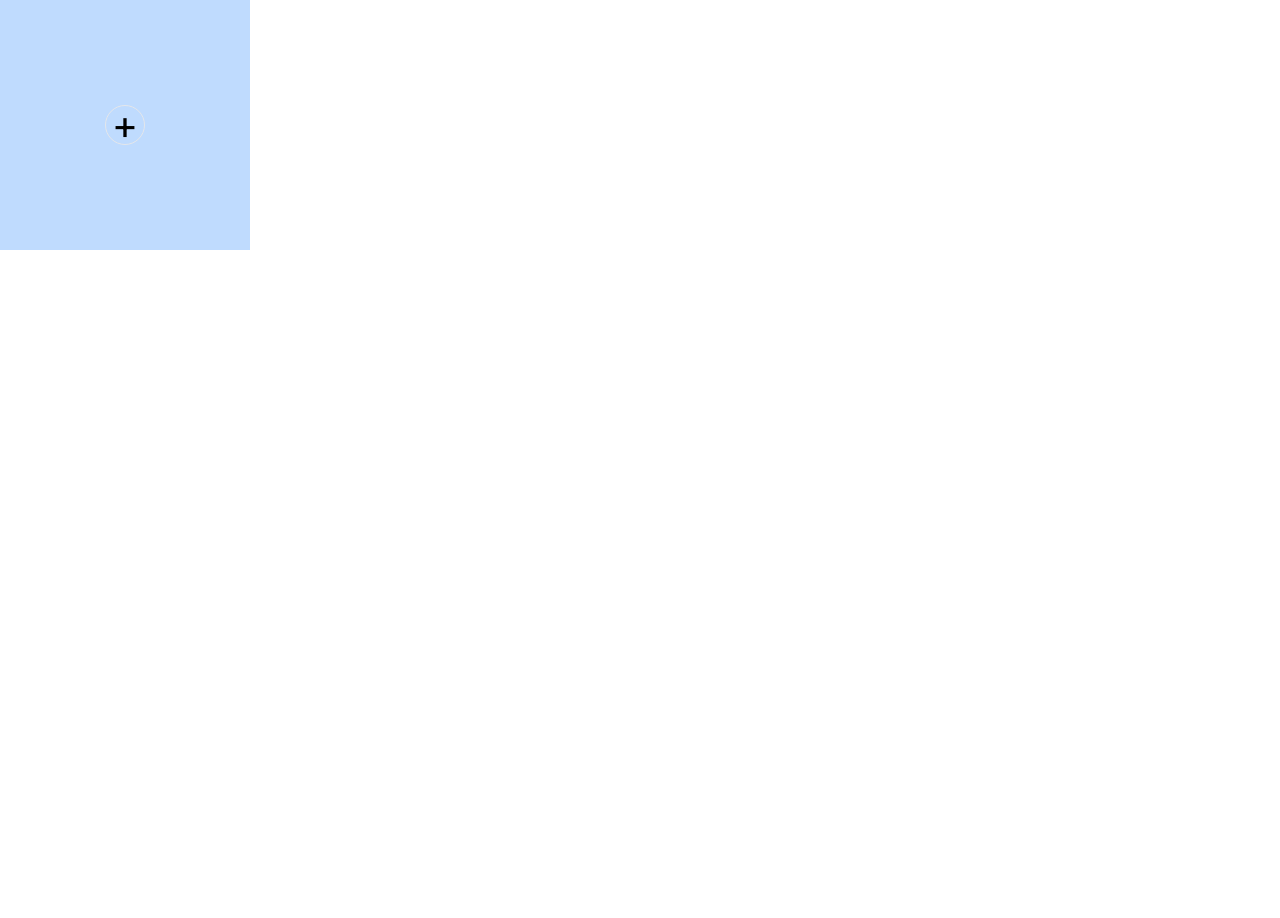
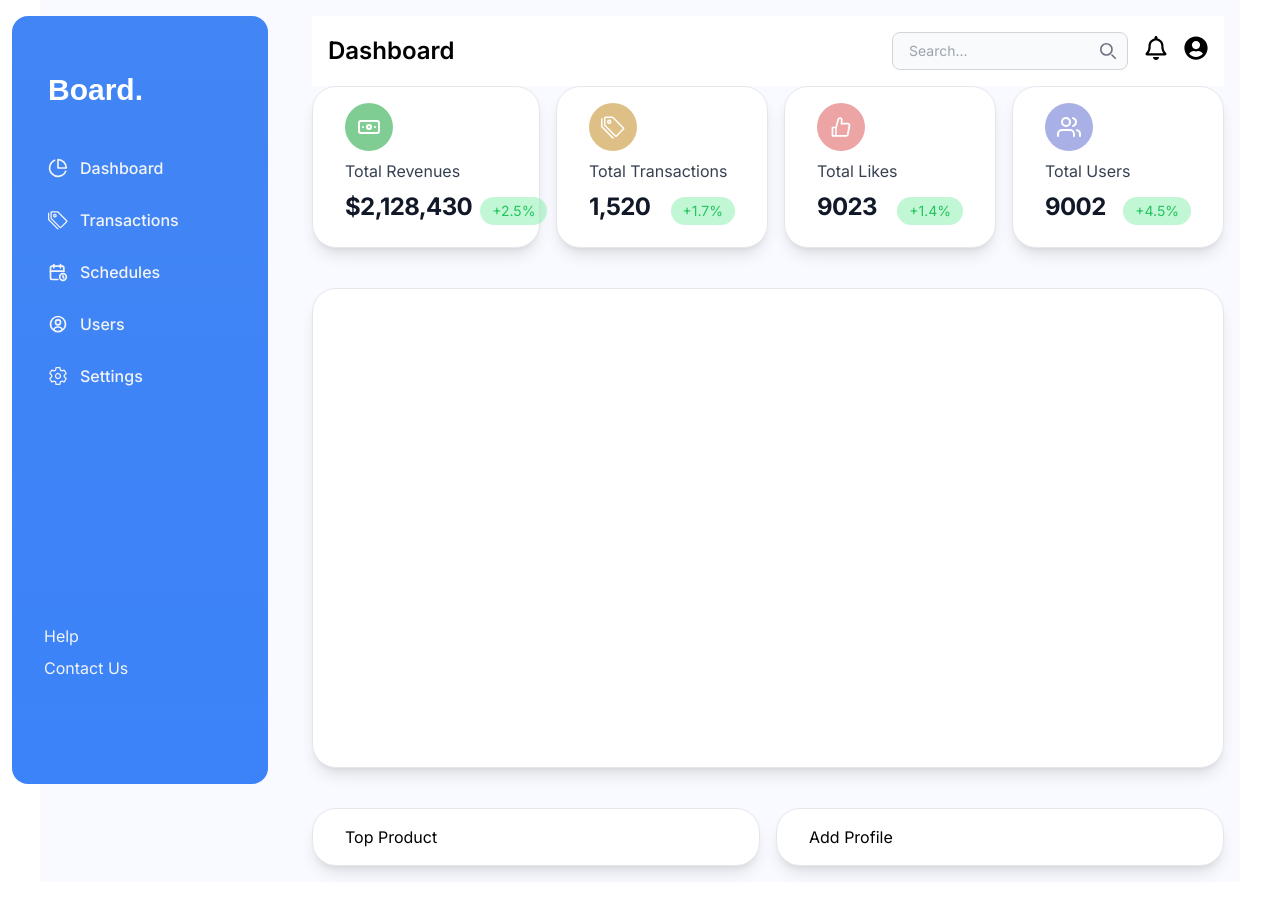
Before and after one commit to krishnaagarwal781/OpenInApp, a Next.js app: page /dashboard in a window 1280 px wide. Shown: the top 918 px of the page. Before the commit the page ends 800 px from the top, so only its background shows below. Built offline with nearby package versions, Linux system fonts and the light colour scheme.

Commit message:
Just api and chartjs remaining

```diff
--- a/package.json
+++ b/package.json
@@ -10,6 +10,7 @@
   },
   "dependencies": {
     "autoprefixer": "10.4.16",
+    "chart.js": "^4.4.0",
     "eslint": "8.49.0",
     "eslint-config-next": "13.5.2",
     "next": "13.5.2",
--- a/src/app/dashboard/page.jsx
+++ b/src/app/dashboard/page.jsx
@@ -1,14 +1,175 @@
 "use client"
-import React, { useState } from "react";
+import React from "react";
+import { FiPieChart } from 'react-icons/fi'
+import { BsTags } from 'react-icons/bs'
+import { TbCalendarTime } from 'react-icons/tb'
+import { BiUserCircle } from 'react-icons/bi'
+import { IoSettingsOutline } from 'react-icons/io5'
+import { FaRegBell } from 'react-icons/fa'
+import { FaUserCircle } from 'react-icons/fa'
+import {LuBanknote} from 'react-icons/lu'
+import {AiOutlineLike} from 'react-icons/ai'
+import {FiUsers} from 'react-icons/fi'
 import "./index.css";
-import Modal from "@/component/Modal/Modal";
 const dashboard = () => {
-  const[openModal,setOpenModal]=useState(false)
   return (
-    <div className="w-[250px] h-[250px] bg-blue-200 flex justify-center items-center text-[40px]">
-      <div className="w-10 h-10 border rounded-full flex justify-center items-center">
-      <button className="modalBtn" onClick={()=> setOpenModal(true)}>+</button>
-      <Modal open = {openModal} onClose={()=>setOpenModal(false)}/>
+    <div className="m-10 bg-[#F8FAFF]">
+
+      <button data-drawer-target="default-sidebar" data-drawer-toggle="default-sidebar" aria-controls="default-sidebar" type="button" className="inline-flex items-center p-2 mt-2 ml-3 text-sm text-gray-500 rounded-lg sm:hidden hover:bg-gray-100 focus:outline-none focus:ring-2 focus:ring-gray-200"> Sidebar
+        <span className="sr-only">Open sidebar</span>
+      </button>
+
+      <aside id="default-sidebar" className="fixed top-4 left-3 z-40 w-64 h-[96vh] transition-transform -translate-x-full sm:translate-x-0" aria-label="Sidebar">
+        <div className="h-full px-3 py-4 overflow-y-auto bg-gradient-to-b from-[#4285F4] to-[#3C83F9] rounded-2xl">
+          <h1 className="font-montserrat ml-6 font-bold text-3xl leading-9 text-white my-10">Board.</h1>
+          <ul className="space-y-3 font-medium ml-4">
+            <li>
+              <a href="#" className="flex items-center p-2 text-gray-100 rounded-lg hover:text-white hover:font-semibold group">
+                <FiPieChart size={20} />
+                <span className="ml-3  ">Dashboard</span>
+              </a>
+            </li>
+            <li>
+              <a href="#" className="flex items-center p-2 text-gray-100 rounded-lg hover:text-white hover:font-semibold group">
+                <BsTags size={20} />
+                <span className="flex-1 ml-3 whitespace-nowrap ">Transactions</span>
+
+              </a>
+            </li>
+            <li>
+              <a href="#" className="flex items-center p-2 text-gray-100 rounded-lg hover:text-white hover:font-semibold group">
+                <TbCalendarTime size={20} />
+                <span className="flex-1 ml-3 whitespace-nowrap ">Schedules</span>
+
+              </a>
+            </li>
+            <li>
+              <a href="#" className="flex items-center p-2 text-gray-100 rounded-lg hover:text-white hover:font-semibold group">
+                <BiUserCircle size={20} />
+                <span className="flex-1 ml-3 whitespace-nowrap ">Users</span>
+              </a>
+            </li>
+            <li>
+              <a href="#" className="flex items-center p-2 text-gray-100 rounded-lg hover:text-white hover:font-semibold group">
+                <IoSettingsOutline size={20} />
+                <span className="flex-1 ml-3 whitespace-nowrap ">Settings</span>
+              </a>
+            </li>
+
+          </ul>
+          <ul className="space-y-1 mt-[28vh]">
+            <li>
+              <a href="#" className="flex items-center p-1 text-gray-100 -mb-1 rounded-lg hover:text-white hover:font-semibold group">
+                <span className="flex-1 ml-4 whitespace-nowrap ">Help</span>
+              </a>
+            </li>
+            <li>
+              <a href="#" className="flex items-center p-1 text-gray-100 rounded-lg hover:text-white hover:font-semibold group">
+                <span className="flex-1 ml-4 whitespace-nowrap">Contact Us</span>
+              </a>
+            </li>
+          </ul>
+        </div>
+      </aside>
+
+      <div className="p-4 -mt-10 sm:ml-64">
+
+        <nav class="bg-white">
+          <div class="max-w-screen-xl flex flex-wrap items-center justify-between mx-auto p-4">
+            <a href="#" class="flex items-center">
+              <span class="self-center text-2xl font-semibold whitespace-nowrap">Dashboard</span>
+            </a>
+            <div class="flex md:order-2">
+              <button type="button" data-collapse-toggle="navbar-search" aria-controls="navbar-search" aria-expanded="false" class="md:hidden text-gray-500 hover:bg-gray-100 focus:outline-none focus:ring-4 focus:ring-gray-200 rounded-lg text-sm p-2.5 mr-1" >
+                <svg class="w-5 h-5" aria-hidden="true" xmlns="http://www.w3.org/2000/svg" fill="none" viewBox="0 0 20 20">
+                  <path stroke="currentColor" stroke-linecap="round" stroke-linejoin="round" stroke-width="2" d="m19 19-4-4m0-7A7 7 0 1 1 1 8a7 7 0 0 1 14 0Z" />
+                </svg>
+                <span class="sr-only">Search</span>
+              </button>
+              <div class="relative hidden md:block">
+                <input type="text" id="search-navbar" class="block w-full p-2 pl-4 text-sm text-gray-900 border border-gray-300 rounded-lg bg-gray-50 focus:ring-blue-500 focus:border-blue-500" placeholder="Search..." />
+                <div class="absolute inset-y-0 right-0 flex items-center pr-3 pointer-events-none">
+                  <svg class="w-4 h-4 text-gray-500" aria-hidden="true" xmlns="http://www.w3.org/2000/svg" fill="none" viewBox="0 0 20 20">
+                    <path stroke="currentColor" stroke-linecap="round" stroke-linejoin="round" stroke-width="2" d="m19 19-4-4m0-7A7 7 0 1 1 1 8a7 7 0 0 1 14 0Z" />
+                  </svg>
+                  <span class="sr-only">Search icon</span>
+                </div>
+              </div>
+
+              <FaRegBell size={24} className="mt-1 ml-4" />
+              <FaUserCircle size={24} className="mt-1 ml-4" />
+
+
+              <button data-collapse-toggle="navbar-search" type="button" class="inline-flex items-center p-2 w-10 h-10 justify-center text-sm text-gray-500 rounded-lg md:hidden hover:bg-gray-100 focus:outline-none focus:ring-2 focus:ring-gray-200" aria-controls="navbar-search" aria-expanded="false">
+                <span class="sr-only">Open main menu</span>
+                <svg class="w-5 h-5" aria-hidden="true" xmlns="http://www.w3.org/2000/svg" fill="none" viewBox="0 0 17 14">
+                  <path stroke="currentColor" stroke-linecap="round" stroke-linejoin="round" stroke-width="2" d="M1 1h15M1 7h15M1 13h15" />
+                </svg>
+              </button>
+            </div>
+            <div class="items-center justify-between hidden w-full md:flex md:w-auto md:order-1" id="navbar-search">
+              <div class="relative mt-3 md:hidden">
+                <div class="absolute inset-y-0 left-0 flex items-center pl-3 pointer-events-none">
+                  <svg class="w-4 h-4 text-gray-500" aria-hidden="true" xmlns="http://www.w3.org/2000/svg" fill="none" viewBox="0 0 20 20">
+                    <path stroke="currentColor" stroke-linecap="round" stroke-linejoin="round" stroke-width="2" d="m19 19-4-4m0-7A7 7 0 1 1 1 8a7 7 0 0 1 14 0Z" />
+                  </svg>
+                </div>
+                <input type="text" id="search-navbar" class="block w-full p-2 pl-10 text-sm text-gray-900 border border-gray-300 rounded-lg bg-gray-50 focus:ring-blue-500 focus:border-blue-500" placeholder="Search..." />
+              </div>
+            </div>
+          </div>
+        </nav>
+        <div className="flex flex-col sm:flex-row gap-4 ">
+
+          <a href="#" class="block w-full mr-5 sm:mr-0 sm:w-1/4 px-8 py-4  bg-white border border-gray-200 rounded-3xl shadow-lg hover:bg-gray-100">
+            <div className="rounded-full bg-[#7FCD93] text-white w-12 p-3">
+              <LuBanknote size={24}/>
+            </div>
+            <p class="font-normal text-gray-700 my-2">Total Revenues</p>
+            <div className="flex items-center justify-between">
+              <h5 class="mb-2 text-2xl font-bold tracking-tight text-gray-900 mr-2">$2,128,430</h5>
+              <div className="bg-green-300/50 text-green-500 rounded-3xl text-sm px-3 py-1">+2.5%</div>
+            </div>
+          </a>
+          <a href="#" class="block w-full mr-5 sm:mr-0 sm:w-1/4 px-8 py-4  bg-white border border-gray-200 rounded-3xl shadow-lg hover:bg-gray-100">
+            <div className="rounded-full bg-[#DEBF85] text-white w-12 p-3">
+              <BsTags size={24}/>
+            </div>
+            <p class="font-normal text-gray-700 my-2">Total Transactions</p>
+            <div className="flex items-center justify-between">
+              <h5 class="mb-2 text-2xl font-bold tracking-tight text-gray-900 mr-2">1,520</h5>
+              <div className="bg-green-300/50 text-green-500 rounded-3xl text-sm px-3 py-1">+1.7%</div>
+            </div>
+          </a>
+          <a href="#" class="block w-full mr-5 sm:mr-0 sm:w-1/4 px-8 py-4  bg-white border border-gray-200 rounded-3xl shadow-lg hover:bg-gray-100">
+            <div className="rounded-full bg-[#ECA4A4] text-white w-12 p-3">
+              <AiOutlineLike size={24}/>
+            </div>
+            <p class="font-normal text-gray-700 my-2">Total Likes</p>
+            <div className="flex items-center justify-between">
+              <h5 class="mb-2 text-2xl font-bold tracking-tight text-gray-900 mr-2">9023</h5>
+              <div className="bg-green-300/50 text-green-500 rounded-3xl text-sm px-3 py-1">+1.4%</div>
+            </div>
+          </a>
+          <a href="#" class="block w-full mr-5 sm:mr-0 sm:w-1/4 px-8 py-4  bg-white border border-gray-200 rounded-3xl shadow-lg hover:bg-gray-100">
+            <div className="rounded-full bg-[#A9B0E5] text-white w-12 p-3">
+              <FiUsers size={24}/>
+            </div>
+            <p class="font-normal text-gray-700 my-2">Total Users</p>
+            <div className="flex items-center justify-between">
+              <h5 class="mb-2 text-2xl font-bold tracking-tight text-gray-900 mr-2">9002</h5>
+              <div className="bg-green-300/50 text-green-500 rounded-3xl text-sm px-3 py-1">+4.5%</div>
+            </div>
+          </a>
+
+        </div>
+        <div className="block px-8 py-4 h-[60vh] w-full mt-10 bg-white border border-gray-200 rounded-3xl shadow-lg hover:bg-gray-100">
+
+        </div>
+        <div className="flex gap-4 mt-10 flex-col sm:flex-row">
+          <div className="block w-full sm:w-1/2 px-8 py-4  bg-white border border-gray-200 rounded-3xl shadow-lg hover:bg-gray-100">Top Product</div>
+          <div className="block w-full sm:w-1/2 px-8 py-4  bg-white border border-gray-200 rounded-3xl shadow-lg hover:bg-gray-100">Add Profile</div>
+        </div>
       </div>
     </div>
   );
```
Also changed, not shown: 1 other file (tests, documents, lock files or other folders).
